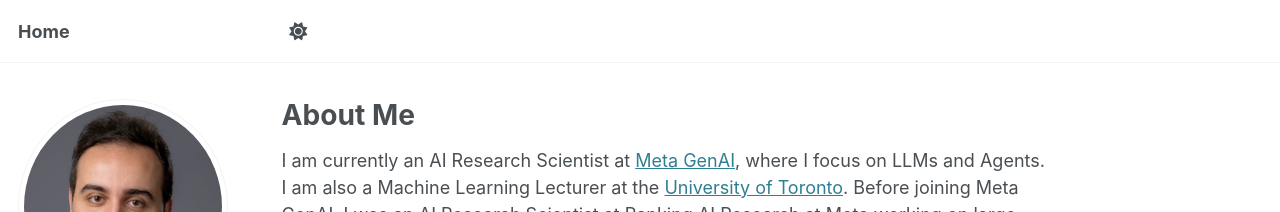
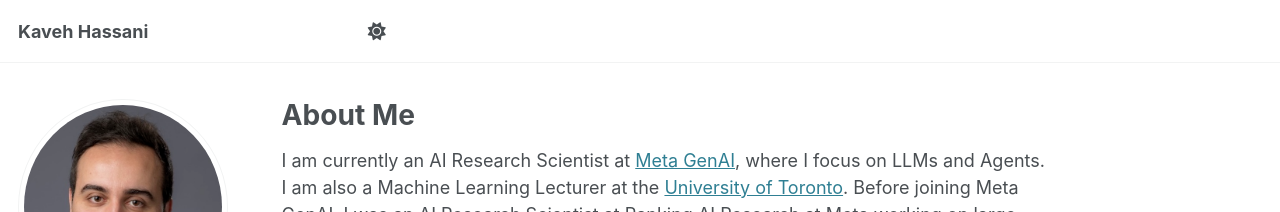
Before and after one commit to kavehhassani/kavehhassani.github.io, a Jekyll site: the page built from _pages/about.md, in a window 1280 px wide. Shown: the top 212 px of the page. Built offline with Jekyll 4.4.1, drawn with Linux system fonts in a browser that asks for light colours; some web fonts are replaced.

Commit message:
Update _config.yml

```diff
--- a/_config.yml
+++ b/_config.yml
@@ -9,7 +9,7 @@
 # Basic Site Settings
 locale                   : "en-US"
 site_theme               : "default"
-title                    : "Home"
+title                    : "Kaveh Hassani"
 title_separator          : "-"
 name                     : &name "Kaveh Hassani"
 description              : &description "personal description"
```
